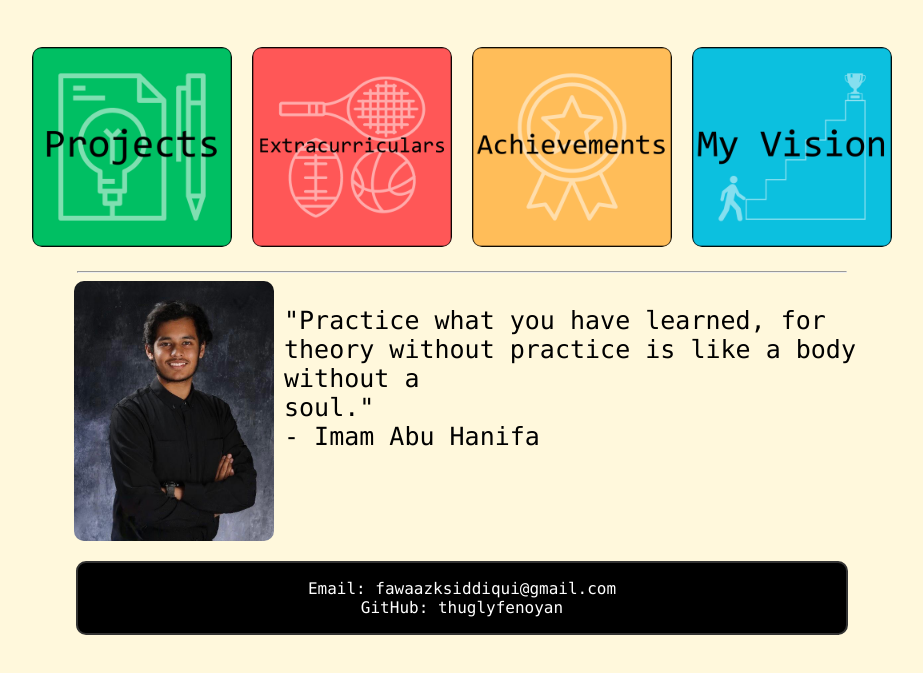
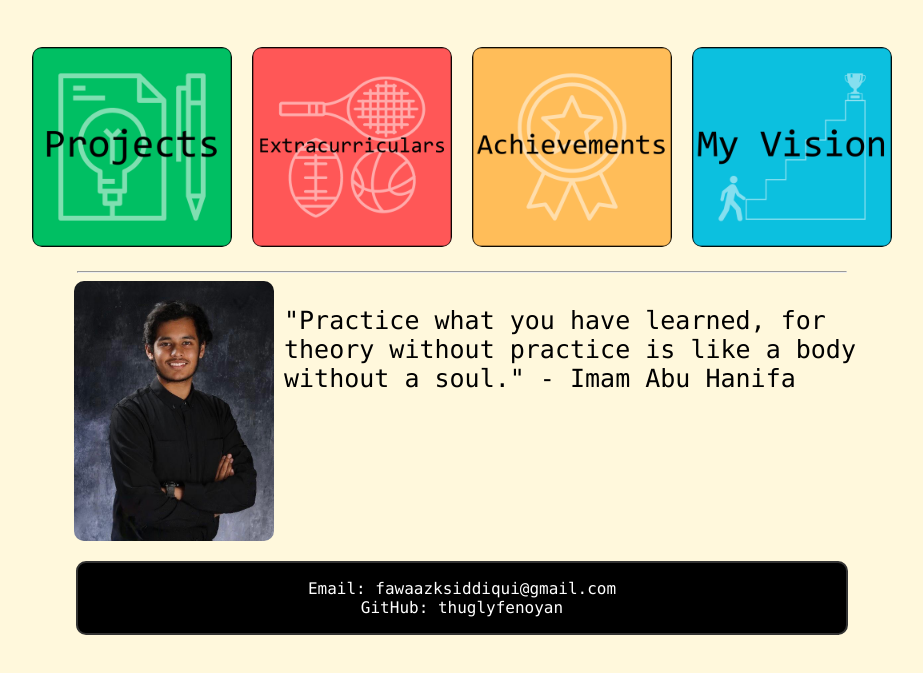
Before and after one commit to thuglyfenoyan/thuglyfenoyan.github.io, a plain HTML site: page index.html in a window 1280 px wide. Shown: the part 113-786 px from the top of the page, without its empty margins (178-1101 px from the left). Drawn offline with Linux system fonts and the light colour scheme.

Commit message:
Fixed spacing
- removed enters

```diff
--- a/index.html
+++ b/index.html
@@ -56,7 +56,7 @@
               <img src="91f68787-b25f-461e-9c80-fd15a78d7b12.jpg" class="image" style="transform: scale(1);">
             </div>
             <div id="text-container">
-              <p>"Practice what you have learned, for theory without practice is like a body without a <br>soul."<br>
+              <p>"Practice what you have learned, for theory without practice is like a body without a soul."
                   - Imam Abu Hanifa
               </p>
             </div>
```
